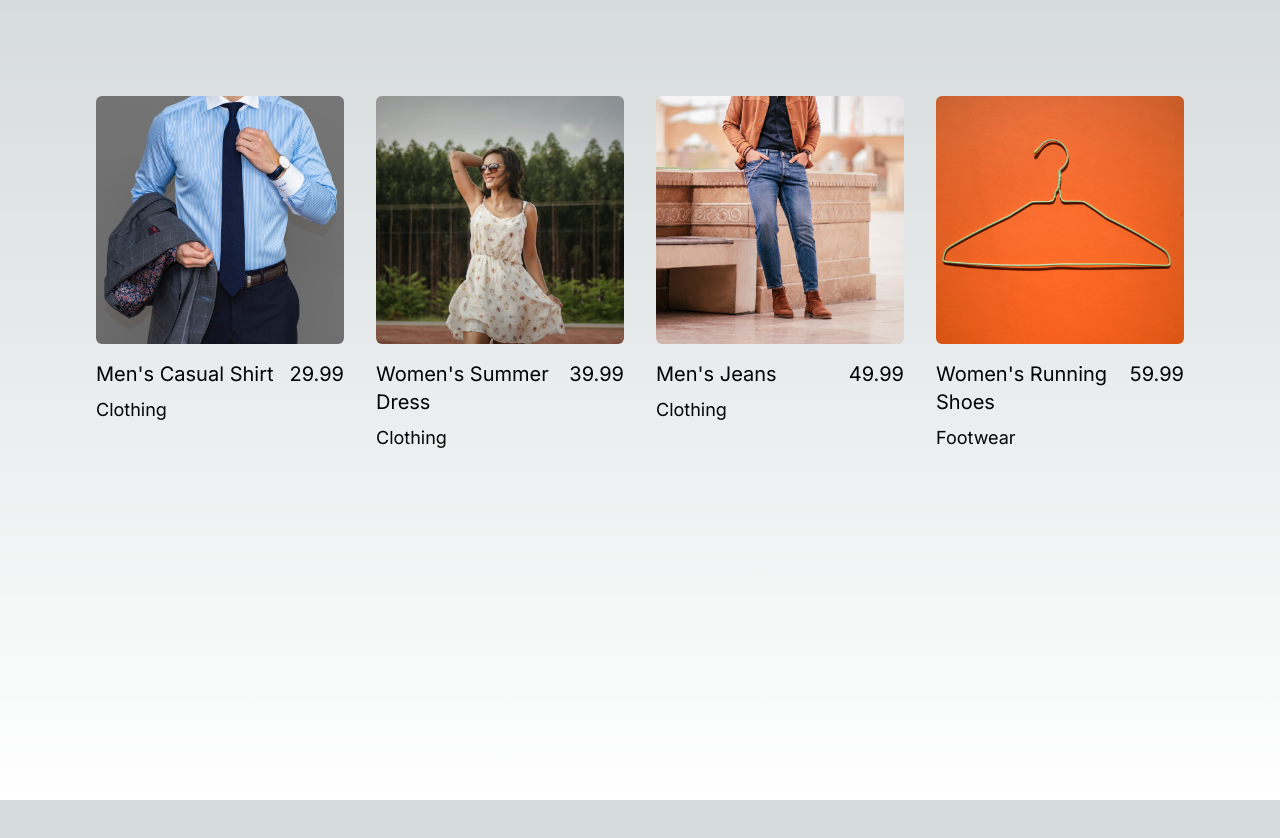
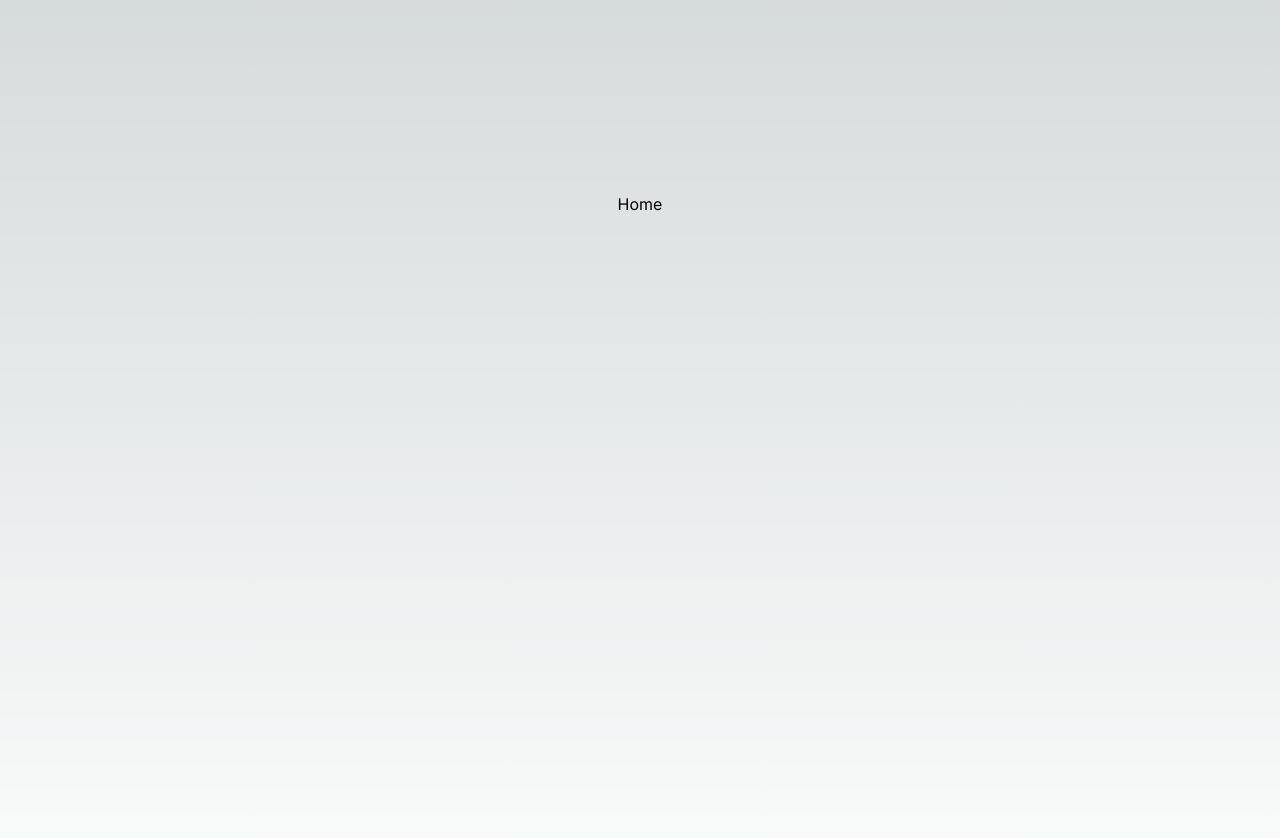
Before and after one commit to kzkmichal/next13_masters, a Next.js app: page / in a window 1280 px wide. Shown: the top 838 px of the page. Before the commit the page ends 800 px from the top, so only its background shows below. Built offline with nearby package versions, Linux system fonts and the light colour scheme.

Commit message:
N13M-02 add products page

```diff
--- /dev/null
+++ b/src/app/(pages)/products/page.tsx
@@ -0,0 +1,50 @@
+import React from "react";
+import ProductList from "../../components/organisms/ProductList";
+import { type ProductType } from "@/app/types/types";
+
+const products: ProductType[] = [
+	{
+		id: 1,
+		title: "Men's Casual Shirt",
+		category: "Clothing",
+		price: 29.99,
+		coverImage: {
+			src: "/images/men_shirt.png",
+			alt: "men shirt",
+		},
+	},
+	{
+		id: 2,
+		title: "Women's Summer Dress",
+		category: "Clothing",
+		price: 39.99,
+		coverImage: {
+			src: "/images/women_dress.png",
+			alt: " women dress",
+		},
+	},
+	{
+		id: 3,
+		title: "Men's Jeans",
+		category: "Clothing",
+		price: 49.99,
+		coverImage: {
+			src: "/images/men_pants.png",
+			alt: " men pants",
+		},
+	},
+	{
+		id: 4,
+		title: "Women's Running Shoes",
+		category: "Footwear",
+		price: 59.99,
+	},
+];
+
+const Products = () => {
+	return (
+		<ProductList products={products} data-testid="products-list" />
+	);
+};
+
+export default Products;
--- a/src/app/layout.tsx
+++ b/src/app/layout.tsx
@@ -16,7 +16,11 @@
 }) {
 	return (
 		<html lang="en">
-			<body className={inter.className}>{children}</body>
+			<body className={inter.className}>
+				<main className="flex min-h-screen flex-col items-center justify-between p-24">
+					{children}
+				</main>
+			</body>
 		</html>
 	);
 }
--- a/src/app/page.tsx
+++ b/src/app/page.tsx
@@ -1,49 +1,7 @@
-import ProductList from "./components/organisms/ProductList";
-import { type ProductType } from "./types/types";
-
 export default function Home() {
-	const products: ProductType[] = [
-		{
-			id: 1,
-			title: "Men's Casual Shirt",
-			category: "Clothing",
-			price: 29.99,
-			coverImage: {
-				src: "/images/men_shirt.png",
-				alt: "men shirt",
-			},
-		},
-		{
-			id: 2,
-			title: "Women's Summer Dress",
-			category: "Clothing",
-			price: 39.99,
-			coverImage: {
-				src: "/images/women_dress.png",
-				alt: " women dress",
-			},
-		},
-		{
-			id: 3,
-			title: "Men's Jeans",
-			category: "Clothing",
-			price: 49.99,
-			coverImage: {
-				src: "/images/men_pants.png",
-				alt: " men pants",
-			},
-		},
-		{
-			id: 4,
-			title: "Women's Running Shoes",
-			category: "Footwear",
-			price: 59.99,
-		},
-	];
-
 	return (
-		<main className="flex min-h-screen flex-col items-center justify-between p-24">
-			<ProductList products={products} data-testid="products-list" />
-		</main>
+		<div className="flex min-h-screen flex-col items-center justify-between p-24">
+			<p>Home</p>
+		</div>
 	);
 }
```
